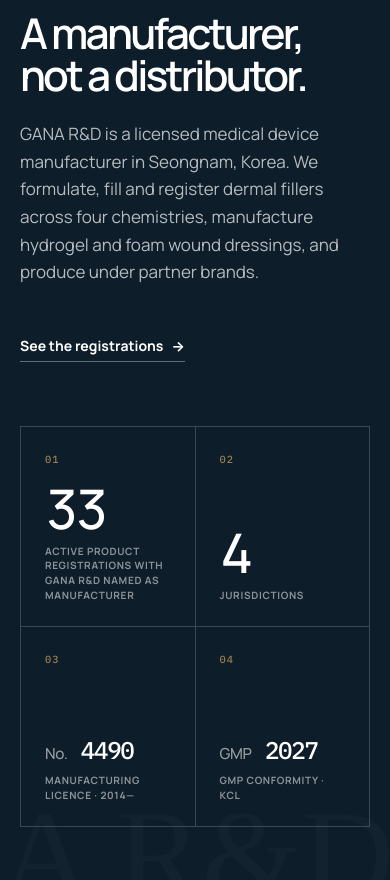
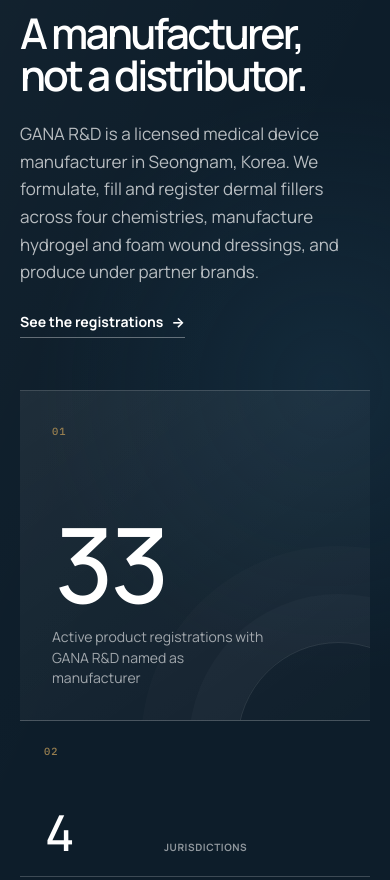
Before and after one commit to gana-rnd/ganarnd-rebranding, an Astro site: page / in a window 390 px wide. Shown: the part 2807-3687 px from the top of the page. Built offline with nearby package versions, Linux system fonts and the light colour scheme; Astro itself is replaced by a stand-in of ours.

Commit message:
Rebuild homepage manufacturing evidence dashboard

```diff
--- a/src/components/HomePage.astro
+++ b/src/components/HomePage.astro
@@ -92,32 +92,39 @@
 
   <section class="dark evidence">
     <div class="container">
-      <div class="evidence-layout">
-        <div class="evidence-copy" data-reveal>
+      <div class="evidence-head" data-reveal>
+        <div class="evidence-title">
           <p class="eyebrow"><span class="no">02</span> {t.home.s2Eyebrow}</p>
           <h2>{t.home.s1Title}</h2>
+        </div>
+        <div class="evidence-summary">
           <p class="lead">{t.home.s1P1}</p>
           <a class="evidence-link" href={localizePath('/market-access', lang)}>{t.home.s1Cta} <span>→</span></a>
         </div>
-        <div class="evidence-metrics" data-reveal-stagger aria-label="Manufacturing credentials">
-          <article class="evidence-metric">
-            <span class="metric-index">01</span>
-            <strong class="metric-number tabular" data-count={counts.published}>{counts.published}</strong>
+      </div>
+
+      <div class="evidence-dashboard" data-reveal-stagger aria-label="Manufacturing credentials">
+        <article class="proof-primary">
+          <span class="proof-index">01</span>
+          <div class="proof-primary-body">
+            <strong class="proof-total tabular" data-count={counts.published}>{counts.published}</strong>
             <p>{t.home.stat1}</p>
+          </div>
           </article>
-          <article class="evidence-metric">
-            <span class="metric-index">02</span>
-            <strong class="metric-number tabular" data-count={counts.jurisdictions}>{counts.jurisdictions}</strong>
+        <div class="proof-ledger">
+          <article class="proof-cell">
+            <span class="proof-index">02</span>
+            <strong class="proof-number tabular" data-count={counts.jurisdictions}>{counts.jurisdictions}</strong>
             <p>{t.home.stat2}</p>
           </article>
-          <article class="evidence-metric">
-            <span class="metric-index">03</span>
-            <strong class="metric-number mono"><span class="metric-prefix">No.</span> <span data-count={licenceCount}>{licenceCount}</span></strong>
+          <article class="proof-cell">
+            <span class="proof-index">03</span>
+            <strong class="proof-number mono"><span class="proof-prefix">No.</span> <span data-count={licenceCount}>{licenceCount}</span></strong>
             <p>{t.home.cred1k} · {licence.since.slice(0, 4)}—</p>
           </article>
-          <article class="evidence-metric">
-            <span class="metric-index">04</span>
-            <strong class="metric-number mono"><span class="metric-prefix">GMP</span> <span data-count={gmpYear}>{gmpYear}</span></strong>
+          <article class="proof-cell">
+            <span class="proof-index">04</span>
+            <strong class="proof-number mono"><span class="proof-prefix">GMP</span> <span data-count={gmpYear}>{gmpYear}</span></strong>
             <p>{t.home.cred2k} · {gmp.issuer}</p>
           </article>
         </div>
@@ -223,20 +230,28 @@
   .facts .meta { color: var(--ink-3); }
   .product-copy .link { margin-top: var(--s3); }
 
-  .evidence { position: relative; overflow: hidden; scroll-margin-top: 96px; margin-bottom: clamp(88px, 10vw, 164px); padding-block: clamp(100px, 11vw, 168px); }
-  .evidence::after { content: 'GANA R&D'; position: absolute; right: -1vw; bottom: -5vw; color: rgba(255,255,255,.025); font-family: var(--font-logo); font-size: clamp(8rem, 18vw, 18rem); line-height: 1; white-space: nowrap; pointer-events: none; }
-  .evidence-layout { position: relative; z-index: 1; display: grid; grid-template-columns: minmax(300px, .84fr) minmax(0, 1.16fr); align-items: center; gap: clamp(64px, 9vw, 144px); }
-  .evidence-copy { align-self: center; max-width: 480px; }
-  .evidence-copy h2 { max-width: 8.5ch; font-size: clamp(3.05rem, 4.9vw, 5.7rem); line-height: .98; letter-spacing: -.065em; }
-  .evidence-copy .lead { margin-top: var(--s5); color: rgba(255,255,255,.7); }
+  .evidence { position: relative; isolation: isolate; overflow: hidden; scroll-margin-top: 96px; margin-bottom: clamp(88px, 10vw, 164px); padding-block: clamp(100px, 11vw, 168px); }
+  .evidence::before { content: ''; position: absolute; z-index: -1; inset: 0; background: radial-gradient(circle at 84% 35%, rgba(36, 76, 102, .28), transparent 31%), linear-gradient(115deg, rgba(255,255,255,.025), transparent 44%); }
+  .evidence::after { content: 'GANA R&D'; position: absolute; z-index: -1; right: -1vw; bottom: -5vw; color: rgba(255,255,255,.025); font-family: var(--font-logo); font-size: clamp(8rem, 18vw, 18rem); line-height: 1; white-space: nowrap; pointer-events: none; }
+  .evidence-head { position: relative; z-index: 1; display: grid; grid-template-columns: minmax(0, 1.05fr) minmax(300px, .72fr); gap: clamp(48px, 9vw, 148px); align-items: end; padding-bottom: clamp(46px, 6vw, 84px); border-bottom: 1px solid rgba(255,255,255,.2); }
+  .evidence-title h2 { max-width: 10ch; font-size: clamp(3rem, 5vw, 5.8rem); line-height: .98; letter-spacing: -.065em; }
+  .evidence-summary { max-width: 500px; padding-bottom: 4px; }
+  .evidence-summary .lead { color: rgba(255,255,255,.7); }
   .evidence-link { display: inline-flex; gap: 8px; margin-top: var(--s7); padding-bottom: 4px; border-bottom: 1px solid rgba(255,255,255,.35); color: #fff; font-size: var(--text-sm); font-weight: 700; }
-  .evidence-metrics { display: grid; grid-template-columns: repeat(2, minmax(0, 1fr)); border-top: 1px solid rgba(255,255,255,.19); border-left: 1px solid rgba(255,255,255,.19); }
-  .evidence-metric { min-height: clamp(220px, 21vw, 310px); display: flex; flex-direction: column; align-items: flex-start; padding: clamp(26px, 3.4vw, 46px); border-right: 1px solid rgba(255,255,255,.19); border-bottom: 1px solid rgba(255,255,255,.19); }
-  .metric-index { color: var(--accent); font-family: var(--font-mono); font-size: .65rem; font-weight: 500; letter-spacing: .1em; }
-  .metric-number { margin-top: auto; color: #fff; font-size: clamp(3.7rem, 5.8vw, 6.25rem); font-weight: 500; line-height: .86; letter-spacing: -.07em; }
-  .metric-number.mono { font-size: clamp(1.7rem, 2.8vw, 3.05rem); letter-spacing: -.055em; white-space: nowrap; }
-  .metric-prefix { color: rgba(255,255,255,.57); font-family: var(--font); font-size: .63em; font-weight: 500; letter-spacing: -.02em; }
-  .evidence-metric p { margin-top: var(--s4); max-width: 26ch; color: rgba(255,255,255,.52); font-size: .69rem; font-weight: 700; line-height: 1.45; letter-spacing: .085em; text-transform: uppercase; }
+  .evidence-dashboard { position: relative; z-index: 1; display: grid; grid-template-columns: minmax(320px, .95fr) minmax(0, 1.35fr); border-bottom: 1px solid rgba(255,255,255,.2); }
+  .proof-primary { position: relative; min-height: clamp(390px, 35vw, 490px); display: flex; flex-direction: column; padding: clamp(30px, 4.4vw, 64px); overflow: hidden; border-right: 1px solid rgba(255,255,255,.2); background: linear-gradient(145deg, rgba(255,255,255,.065), rgba(255,255,255,.01)); }
+  .proof-primary::after { content: ''; position: absolute; width: 58%; aspect-ratio: 1; right: -20%; bottom: -38%; border: 1px solid rgba(255,255,255,.1); border-radius: 50%; box-shadow: 0 0 0 48px rgba(255,255,255,.025), 0 0 0 96px rgba(255,255,255,.014); }
+  .proof-primary-body { position: relative; z-index: 1; display: flex; flex: 1; flex-direction: column; justify-content: flex-end; }
+  .proof-index { color: var(--accent); font-family: var(--font-mono); font-size: .65rem; font-weight: 500; letter-spacing: .1em; }
+  .proof-total { color: #fff; font-size: clamp(7rem, 11vw, 12rem); font-weight: 500; line-height: .76; letter-spacing: -.085em; }
+  .proof-primary p { max-width: 26ch; margin-top: var(--s5); color: rgba(255,255,255,.6); font-size: var(--text-sm); line-height: 1.45; }
+  .proof-ledger { display: grid; grid-template-columns: repeat(3, minmax(0, 1fr)); }
+  .proof-cell { min-height: clamp(390px, 35vw, 490px); display: flex; flex-direction: column; padding: clamp(26px, 3.3vw, 48px); border-right: 1px solid rgba(255,255,255,.2); }
+  .proof-cell:last-child { border-right: 0; }
+  .proof-number { margin-top: auto; color: #fff; font-size: clamp(3.25rem, 5vw, 5.5rem); font-weight: 500; line-height: .86; letter-spacing: -.07em; }
+  .proof-number.mono { font-size: clamp(1.55rem, 2.5vw, 2.8rem); letter-spacing: -.055em; white-space: nowrap; }
+  .proof-prefix { color: rgba(255,255,255,.57); font-family: var(--font); font-size: .63em; font-weight: 500; letter-spacing: -.02em; }
+  .proof-cell p { min-height: 3.1em; margin-top: var(--s4); color: rgba(255,255,255,.54); font-size: .68rem; font-weight: 700; line-height: 1.45; letter-spacing: .075em; text-transform: uppercase; }
 
   .codev-section { position: relative; isolation: isolate; min-height: clamp(580px, 46vw, 720px); overflow: hidden; background: var(--paper-2); }
   .codev-section::after { content: ''; position: absolute; z-index: 1; inset: 0; background: linear-gradient(90deg, rgba(245,247,246,0) 0%, rgba(245,247,246,.04) 36%, rgba(245,247,246,.74) 56%, #f5f7f6 72%, #f5f7f6 100%); pointer-events: none; }
@@ -256,7 +271,14 @@
   .cta-kicker { margin-bottom: var(--s4); color: var(--accent) !important; font-family: var(--font-mono); font-size: .67rem; font-weight: 500; letter-spacing: .13em; text-transform: uppercase; }
 
   @media (max-width: 1024px) {
-    .evidence-layout { grid-template-columns: minmax(260px, .86fr) minmax(0, 1.14fr); gap: var(--s7); }
+    .evidence-head { gap: var(--s7); }
+    .evidence-dashboard { grid-template-columns: minmax(280px, .86fr) minmax(0, 1.14fr); }
+    .proof-primary, .proof-cell { min-height: 370px; }
+    .proof-primary { padding: var(--s6); }
+    .proof-cell { padding: var(--s5); }
+    .proof-total { font-size: clamp(6rem, 11vw, 9rem); }
+    .proof-number { font-size: clamp(2.8rem, 5vw, 4.5rem); }
+    .proof-number.mono { font-size: clamp(1.35rem, 2.5vw, 2.1rem); }
     .codev-section { min-height: 760px; }
     .codev-section::after { background: linear-gradient(180deg, rgba(245,247,246,0) 0%, rgba(245,247,246,.05) 31%, rgba(245,247,246,.88) 52%, #f5f7f6 64%, #f5f7f6 100%); }
     .codev-visual img { width: 100%; height: 58%; object-position: center; }
@@ -271,25 +293,32 @@
     .hero-actions .btn { width: auto; }
     .scroll-indicator { display: none; }
     .evidence { margin-bottom: var(--s9); padding-block: var(--s9); }
-    .evidence-layout { grid-template-columns: 1fr; gap: var(--s8); }
-    .evidence-copy { max-width: 640px; }
-    .evidence-copy h2 { max-width: 11ch; font-size: clamp(2.65rem, 10vw, 4.15rem); }
-    .evidence-metric { min-height: 200px; padding: var(--s5); }
-    .metric-number { font-size: clamp(3.15rem, 14vw, 4.35rem); }
-    .metric-number.mono { font-size: clamp(1.42rem, 6.2vw, 1.9rem); }
-    .evidence-metric p { margin-top: var(--s3); font-size: .63rem; letter-spacing: .065em; }
+    .evidence-head { grid-template-columns: 1fr; gap: var(--s5); padding-bottom: var(--s7); }
+    .evidence-title h2 { max-width: 11ch; font-size: clamp(2.65rem, 10vw, 4.2rem); }
+    .evidence-summary { max-width: 640px; }
+    .evidence-link { margin-top: var(--s5); }
+    .evidence-dashboard { grid-template-columns: 1fr; }
+    .proof-primary { min-height: 330px; border-right: 0; border-bottom: 1px solid rgba(255,255,255,.2); }
+    .proof-total { font-size: clamp(6.5rem, 24vw, 8.5rem); }
+    .proof-ledger { min-height: 0; }
+    .proof-cell { min-height: 225px; padding: var(--s5); }
+    .proof-number { font-size: clamp(3.1rem, 12vw, 4.4rem); }
+    .proof-number.mono { font-size: clamp(1.42rem, 5.5vw, 1.85rem); }
+    .proof-cell p { min-height: 0; margin-top: var(--s3); font-size: .63rem; letter-spacing: .055em; }
     .section-intro { grid-template-columns: 1fr; gap: var(--s5); }
     .section-intro .lead { justify-self: start; }
     .products { grid-template-columns: 1fr; }
-    .credential-grid { grid-template-columns: 1fr; }
-    .credential.facility { grid-column: auto; }
-    .credential { min-height: auto; }
-    .credential-label { margin-top: var(--s5); }
     .codev-section { min-height: 720px; }
     .codev-copy { padding: 340px 0 64px; }
     .codev-copy h2 { font-size: clamp(2.35rem, 11vw, 3.8rem); max-width: 12ch; }
   }
   @media (max-width: 520px) {
+    .proof-ledger { grid-template-columns: 1fr; }
+    .proof-cell { min-height: 156px; display: grid; grid-template-columns: minmax(104px, .55fr) minmax(0, 1.45fr); grid-template-rows: auto 1fr; align-items: end; column-gap: var(--s4); padding: 22px var(--s5); border-right: 0; border-bottom: 1px solid rgba(255,255,255,.2); }
+    .proof-cell:last-child { border-bottom: 0; }
+    .proof-cell .proof-index { grid-column: 1 / -1; align-self: start; }
+    .proof-cell .proof-number { grid-column: 1; margin-top: 0; }
+    .proof-cell p { grid-column: 2; margin: 0; align-self: end; }
     .hero { min-height: 760px; }
     .hero-title { font-size: clamp(2.9rem, 13.4vw, 4.05rem); line-height: 1.08; max-width: 8.8ch; }
     .hero-line { overflow: visible; }
```
